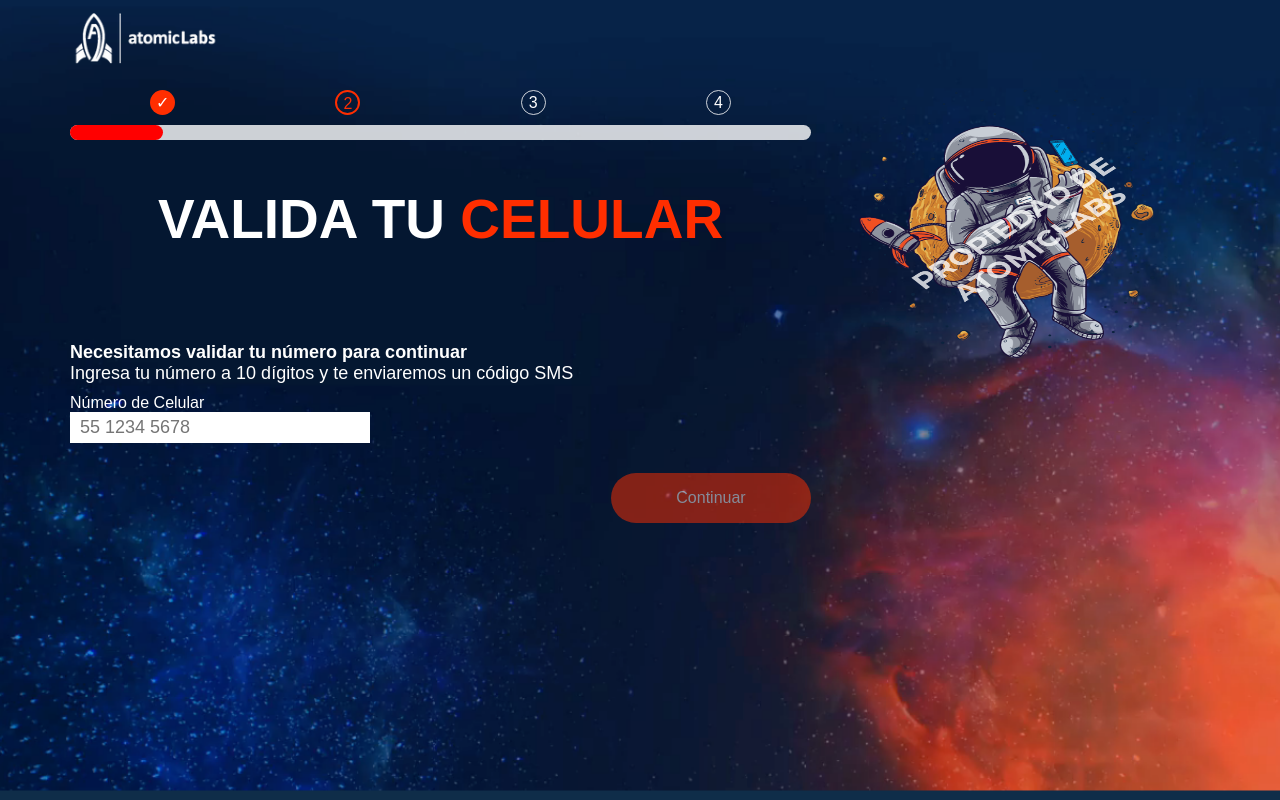
After one commit to 0ctavioIbanez/atomiclabs, a PHP site: page /step2.html in a window 1280 px wide. The commit adds this page. Run offline with PHP 8.4, Linux system fonts and the light colour scheme.

Commit message:
step 2 crated

```diff
--- a/css/style.css
+++ b/css/style.css
@@ -124,6 +124,7 @@ input:focus{
   position: absolute;
   top: 0;
   left: 0;
+  z-index: 5;
 }
 
 .navbar-logo{
@@ -617,6 +618,14 @@ footer > .flex > div:nth-child(1){
   text-align: center;
   font-size:
 }
+.step-checked{
+  background-color: var(--orange);
+  border: none;
+}
+.step-actual{
+  border: .2rem solid var(--orange);
+  color: var(--orange);
+}
 .prog-bar{
   width: 100%;
   height: 1.5rem;
@@ -649,7 +658,7 @@ footer > .flex > div:nth-child(1){
 .success-next{
   position: fixed;
   top: 0;
-  right: 0vh;
+  left: -200vh;
 }
 .success-next img{
   height: 130vh;
@@ -657,8 +666,12 @@ footer > .flex > div:nth-child(1){
   transform: rotate(50deg);
 }
 .fire{
-  height: 100vh;
-  width: inherit;
-  background-color: red;
+  height: 50rem;
+  width: 50rem;
+  border-radius: 3rem;
+  background: radial-gradient(yellow, rgb(208, 123, 34), red);
   transform: rotate(45deg);
+  position: absolute;
+  left: -30rem;
+  bottom: 20rem;
 }
--- a/js/Event.js
+++ b/js/Event.js
@@ -1,4 +1,9 @@
 export class Event {
+  constructor(step){
+    this.step = step;
+  }
+
+  //Bubble error animation
   errorDialog( type ){
     let error = `
       <div class="error">
@@ -17,14 +22,32 @@ export class Event {
     }, 1500);
   }
 
+  //Rocks animation
   successAnimate(){
     let success = `
         <div class="success-next">
+          <div class="fire"></div>
           <img src="./assets/img/bgd/rocket-removebg-preview.png" alt="">
         </div>`;
     $("body").append(success);
     setTimeout( ()=>{
-      $(".success-next").css({'transition':'all .9s ease', 'left':'300vh'});
-    }, 100);
+      $(".success-next").css({'transition':'all .9s ease', 'left':'200rem'});
+    }, 200);
+  }
+
+  //Increase the progress of bar
+  updateBar(){
+    if (this.step == 1) {
+      console.log("Bien");
+    }
+    else if (this.step == 2) {
+
+    }
+    else if (this.step == 3) {
+
+    }
+    else {
+
+    }
   }
 }
--- a/js/main.js
+++ b/js/main.js
@@ -38,10 +38,11 @@ $(".form-step-1").submit(function(event) {
   event.preventDefault();
   const fields = $(this).serializeArray();
   const valida = new Valida();
-  const evt = new Event();
+  const evt = new Event(1);
 
   if ( valida.textField(fields) === "ok" ) {
     evt.successAnimate();
+    evt.updateBar();
   }
   else {
     evt.errorDialog("Sólo letras y más de 5 caracteres");
--- a/register.html
+++ b/register.html
@@ -24,7 +24,7 @@
             <!-- progress bar -->
             <div class="container-prog-bar">
               <div class="steps-container">
-                <span class="steps">1</span>
+                <span class="steps step-actual">1</span>
                 <span class="steps">2</span>
                 <span class="steps">3</span>
                 <span class="steps">4</span>
@@ -58,10 +58,6 @@
       </div>
     </section>
 
-    <div class="success-next">
-      <div class="fire"></div>
-      <img src="./assets/img/bgd/rocket-removebg-preview.png" alt="">
-    </div>
 
   <script type="module" src="https://ajax.googleapis.com/ajax/libs/jquery/3.5.1/jquery.min.js"></script>
   <script src="/js/main.js" type="module" charset="utf-8"></script>
--- /dev/null
+++ b/step2.html
@@ -0,0 +1,63 @@
+<html lang="es" dir="ltr">
+  <head>
+    <meta charset="utf-8">
+    <meta name="viewport" content="width=device-width, initial-scale=1, shrink-to-fit=no">
+    <link rel="stylesheet" href="./css/style.css">
+    <title>AtomicLabs | Join Us</title>
+  </head>
+  <body>
+
+    <div class="navbar-container">
+      <div class="container">
+        <div class="navbar-logo">
+          <img src="./assets/img/icons/logo.webp" alt="logo">
+        </div>
+      </div>
+    </div>
+
+
+    <section class="datos">
+      <div class="flex container">
+
+            <form class="form form-step-2" action="index.html" method="post">
+
+              <!-- progress bar -->
+              <div class="container-prog-bar">
+                <div class="steps-container">
+                  <span class="steps step-checked">&#x2713;</span>
+                  <span class="steps step-actual">2</span>
+                  <span class="steps">3</span>
+                  <span class="steps">4</span>
+                </div>
+                <div class="prog-bar">
+                  <div class="loaded-prog-bar"></div>
+                </div>
+                <h1 class="title emphasis">valida tu<span class="orange">  celular</span></h1>
+              </div>
+              <!-- End progress bar -->
+
+              <p><span class="bold">Necesitamos validar tu número para continuar</span><br>
+                 Ingresa tu número a 10 dígitos y te enviaremos un código SMS
+              </p>
+
+
+              <div class="form-fields">
+                <label for="cellphone">Número de Celular</label>
+                <input type="text" name="cellphone" required placeholder="55 1234 5678">
+              </div>
+              <div class="flex btn-container">
+                <input type="submit" class="btn btn2" name="" value="Continuar">
+              </div>
+            </form>
+
+
+        <div class="astronaut-container">
+          <img src="./assets/img/bgd/Group_4034.png" alt="astronaut">
+        </div>
+      </div>
+    </section>
+
+  <script type="module" src="https://ajax.googleapis.com/ajax/libs/jquery/3.5.1/jquery.min.js"></script>
+  <script src="/js/main.js" type="module" charset="utf-8"></script>
+  </body>
+</html>
```
Also changed, not shown: assets/img/bgd/Group_4034.png (renamed from assets/img/bgd/Group 4034.png).
